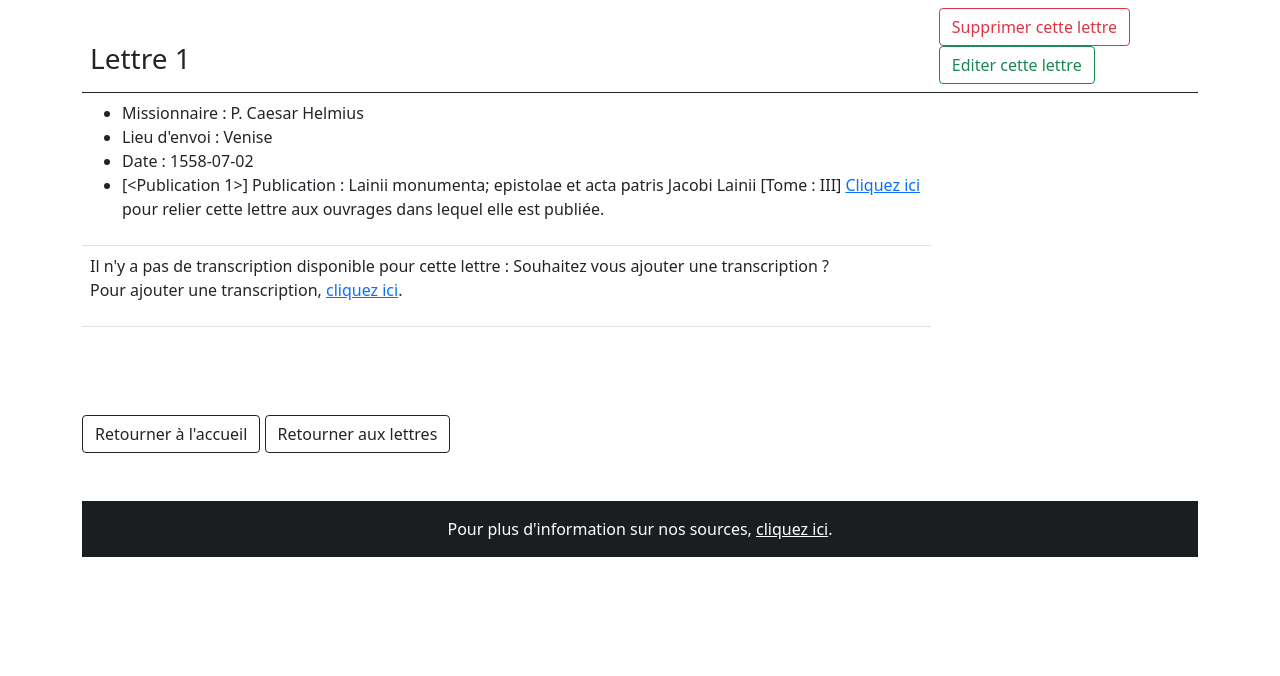
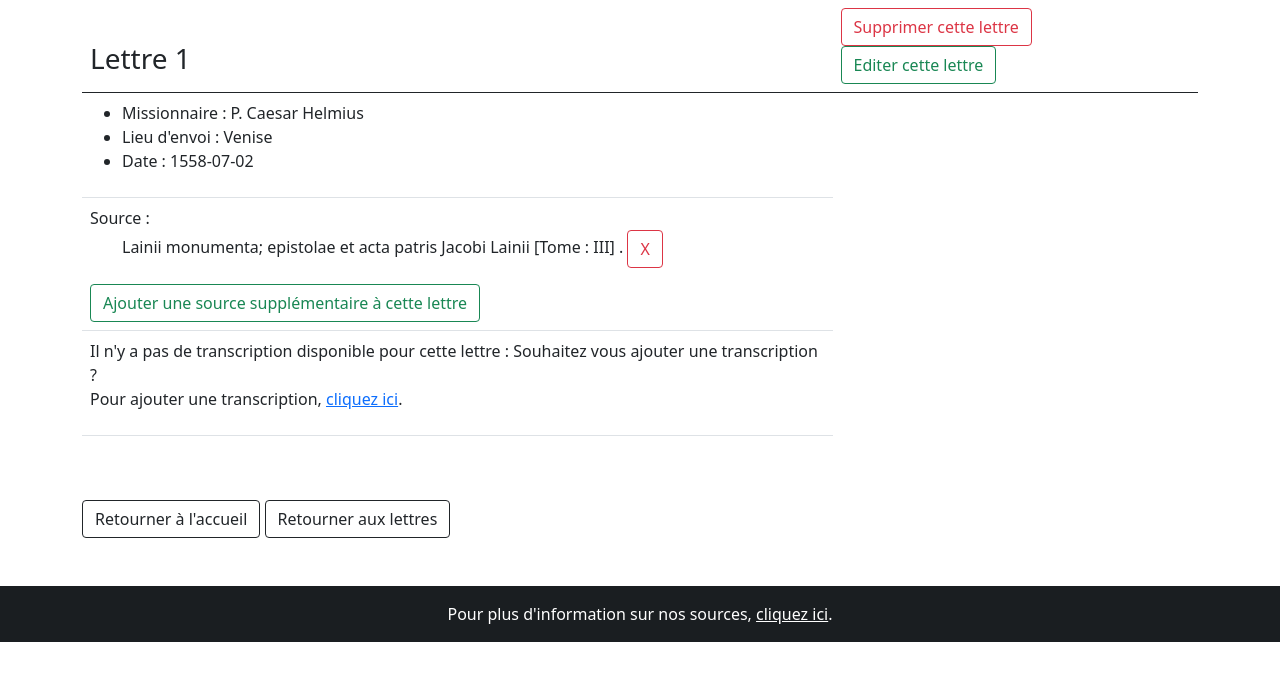
Before and after one commit to D0riane/correspondance_Lainez, a Flask app: page /lettres/1 in a window 1280 px wide. Shown: the part 92-768 px from the top of the page. Run offline with Flask 2, Linux system fonts and the light colour scheme; data comes from the database, SQL or seed files in the repository; some libraries are stand-ins or nearby versions.

Commit message:
Essai suppression lien source / lettre
Essai suppression lien source / lettre

```diff
--- a/correspondance/templates/pages/lettre.html
+++ b/correspondance/templates/pages/lettre.html
@@ -36,23 +36,43 @@
                     <li>
                         Date : {{lettre.lettre_date}}
                     </li>
-                    <li>
-                        {% if lettre.lettre_volume %}
-                        {{lettre.lettre_volume}}
-                        Publication : {{publication.publication_titre}} [Tome : {{publication.publication_volume}}]
-                        {% endif %}
-                        <a href="{{url_for('source', lettre_id=lettre.lettre_id)}}">Cliquez ici</a>
-                        pour relier cette lettre aux ouvrages dans lequel elle est publiée.
-                    </li>
+
                 </ul>
             </td>
         <tr>
             <td>
+
+                {% if lettre.lettre_volume %}
+                Source :
+                <ul>
+                {% for publication in lettre.lettre_volume %}
+                    <form method="post" id="supprimer_source" action="{{url_for('supprimer_source',
+                    lettre_id = lettre.lettre_id, publication_id = publication.publication_id)}}">
+                        {{publication.publication_titre}} [Tome : {{publication.publication_volume}}] .
+                        <a class="btn btn-outline-danger" role="button" href="{{url_for('supprimer_source',
+                    lettre_id = lettre.lettre_id, publication_id = publication.publication_id)}}"> X </a>
+                    </form>
+                {% endfor %}
+                </ul>
+                <a class="btn btn-outline-success" role="button"
+                   href="{{url_for('source', lettre_id=lettre.lettre_id)}}">
+                    Ajouter une source supplémentaire à cette lettre</a>
+
+
+                {% else %}
+                Pas de source rensignée pour cette lettre :
+                <a class="btn btn-outline-success" role="button"
+                   href="{{url_for('source', lettre_id=lettre.lettre_id)}}">Ajouter une source à cette lettre</a>
+                {% endif %}
+            </td>
+        </tr>
+        <tr>
+            <td>
                 {% if lettre.transcription_texte %}
+                Transcription :
+                <br/>
                 <p>
                     {{transcription.transcription_texte}}</p>
-                <br/>
-                <br/>
                 <br/>
                 <p>
                     Plus d'option pour la transcription :
@@ -72,8 +92,7 @@
     {% else %}
         <p>La base de données est en cours de constitution</p>
     {% endif %}
-
-<br/>
+</div>
 <br/>
 <br/>
     <a class="btn btn-outline-dark" role="button" href="{{url_for('accueil')}}">Retourner à l'accueil</a>
@@ -81,5 +100,4 @@
 <br/>
 <br/>
 <br/>
-
 {% endblock %}
--- a/correspondance/templates/pages/lettre_edition.html
+++ b/correspondance/templates/pages/lettre_edition.html
@@ -11,11 +11,6 @@
 <h1>Formulaire d'édition</h1>
 
 <form method="post" action="{{url_for('edition', lettre_id=lettre_modifiee.lettre_id)}}" class="">
-    <div>
-        <label for="champs_ref">Référence bibliographique : </label>
-        <input type="text" name="lettre_volume" placeholder="Référence bibliographique" id="champs_ref" value="{{lettre_modifiee.lettre_volume}}">
-    </div>
-
     <div>
         <label for="champs_num">Numéro de la  lettre : </label>
         <input type="text" name="lettre_numero" placeholder="Identifiant de la lettre" id="champs_num" value="{{lettre_modifiee.lettre_numero}}">
```
Also changed, not shown: correspondance/templates/pages/lettres.html (+6 -1 lines), correspondance/templates/pages/source_suppression.html (added, +27 -0 lines).
